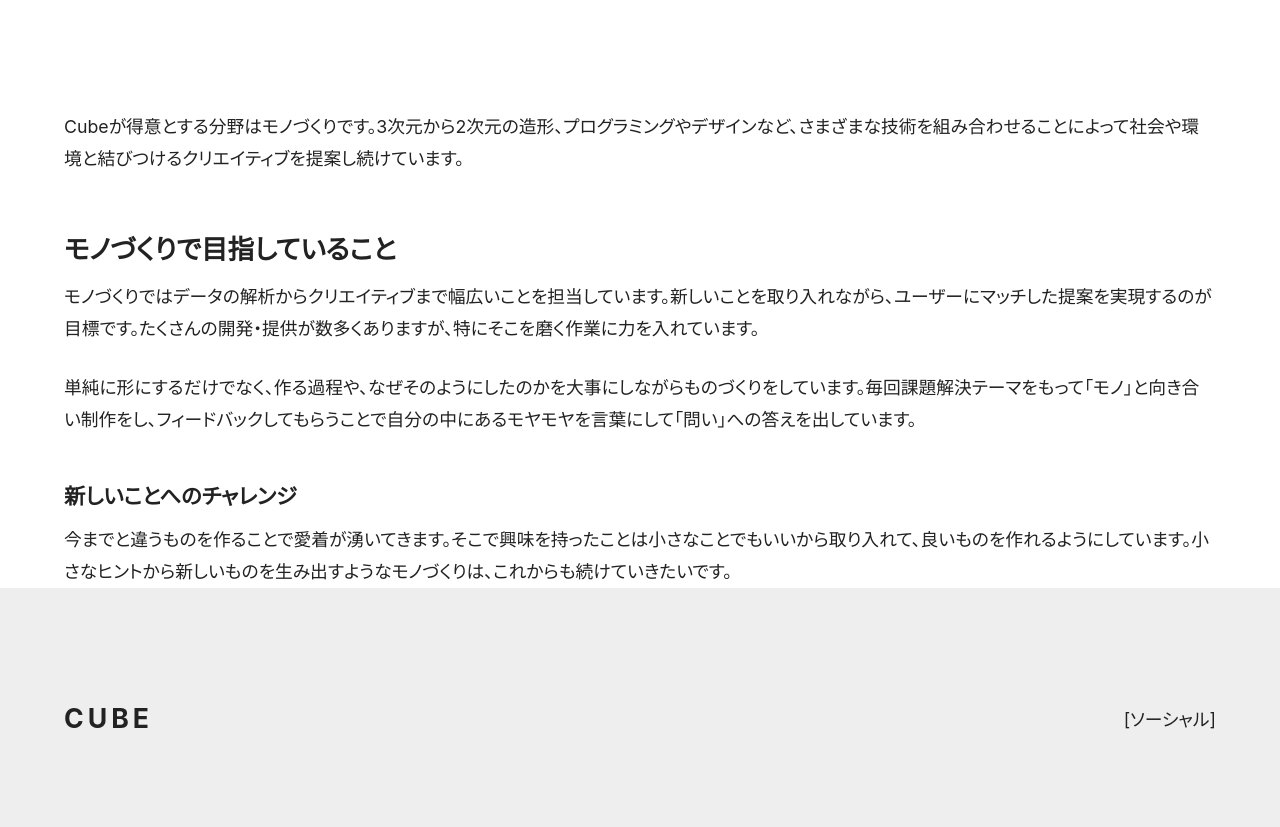
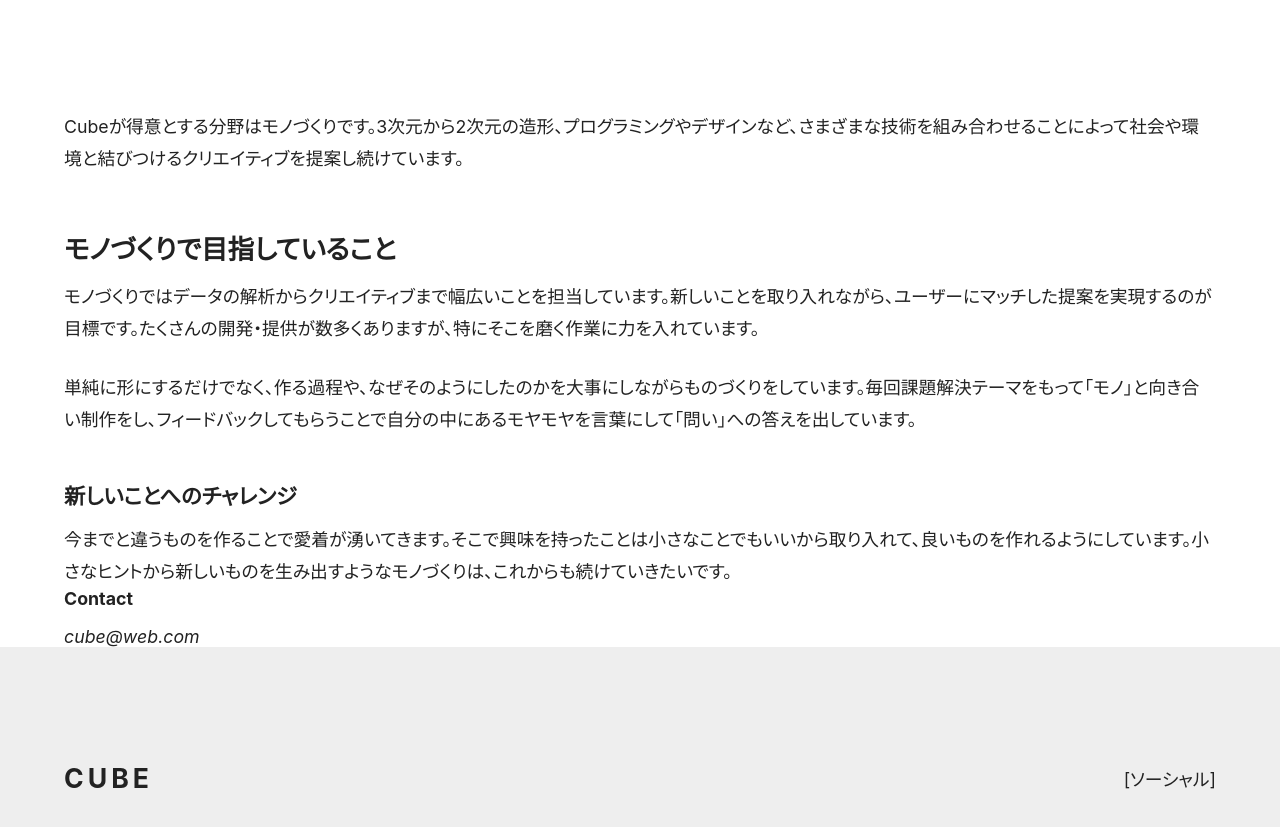
Before and after one commit to goto-ryota56/Next-js_test, a Next.js app: page /about in a window 1280 px wide. Shown: the part 395-1222 px from the top of the page. Built offline with nearby package versions, Linux system fonts and the light colour scheme.

Commit message:
カラム変更

```diff
--- a/components/contact.js
+++ b/components/contact.js
@@ -0,0 +1,10 @@
+import styles from "styles/contact.module.css";
+
+export default function Contact() {
+    return (
+        <div className={styles.stack}>
+            <h3 className={styles.heading}>Contact</h3>
+            <address>cube@web.com</address>
+        </div>
+    );
+}
--- /dev/null
+++ b/components/two-column.js
@@ -0,0 +1,13 @@
+import styles from "styles/two-column.module.css";
+
+export function TwoColumn({ children }) {
+    return <div className={styles.flexContainer}>{children}</div>;
+}
+
+export function TwoColumnMain({ children }) {
+    return <div className={styles.main}>{children}</div>;
+}
+
+export function TwoColumnSidebar({ children }) {
+    return <div className={styles.sidebar}>{children}</div>;
+}
--- a/pages/about.js
+++ b/pages/about.js
@@ -1,11 +1,16 @@
 import Hero from "components/hero";
 import Container from "components/container";
 import PostBody from "components/post.body";
+import Contact from "components/contact";
+import { TwoColumn, TwoColumnMain, TwoColumnSidebar } from "components/two-column";
+
 export default function About() {
     return (
         <Container>
             <Hero title='About' subtitle='About development activities' />
 
+            <TwoColumn>
+                <TwoColumnMain>
                     <PostBody>
                         <p>Cubeが得意とする分野はモノづくりです。3次元から2次元の造形、プログラミングやデザインなど、さまざまな技術を組み合わせることによって社会や環境と結びつけるクリエイティブを提案し続けています。</p>
                         <h2>モノづくりで目指していること</h2>
@@ -20,6 +25,11 @@ export default function About() {
                             今までと違うものを作ることで愛着が湧いてきます。そこで興味を持ったことは小さなことでもいいから取り入れて、良いものを作れるようにしています。小さなヒントから新しいものを生み出すようなモノづくりは、これからも続けていきたいです。
                         </p>
                     </PostBody>
+                </TwoColumnMain>
+                <TwoColumnSidebar>
+                    <Contact />
+                </TwoColumnSidebar>
+            </TwoColumn>
         </Container>
     );
 }
--- a/styles/contact.module.css
+++ b/styles/contact.module.css
@@ -0,0 +1,7 @@
+.stack > * + * {
+    margin-top: var(--stack-space, 1em);
+}
+
+.heading {
+    font-size: var(--body);
+}
```
Also changed, not shown: styles/two-column.module.css (added). Lines whose indentation alone changed are shown as unchanged.
